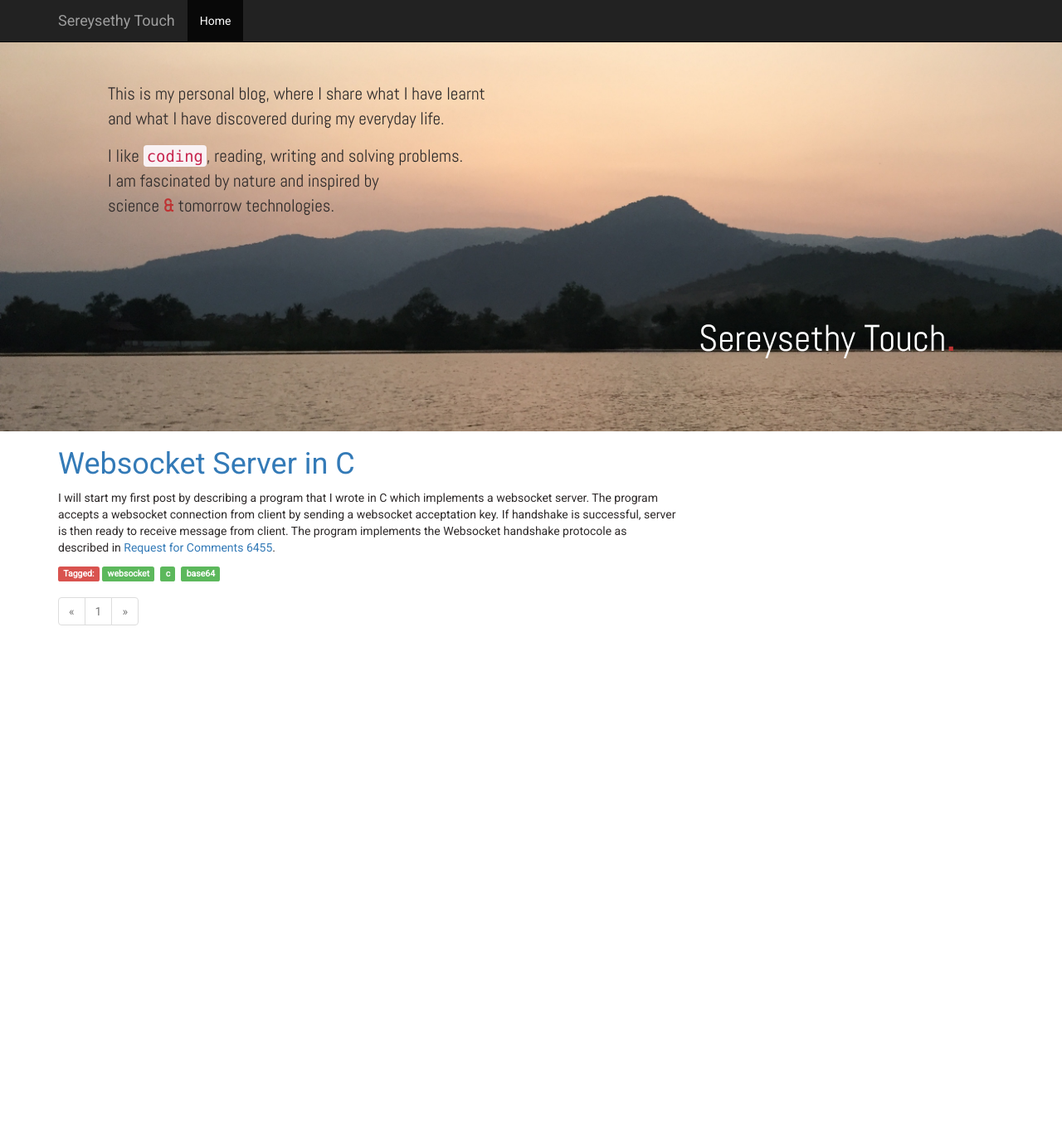
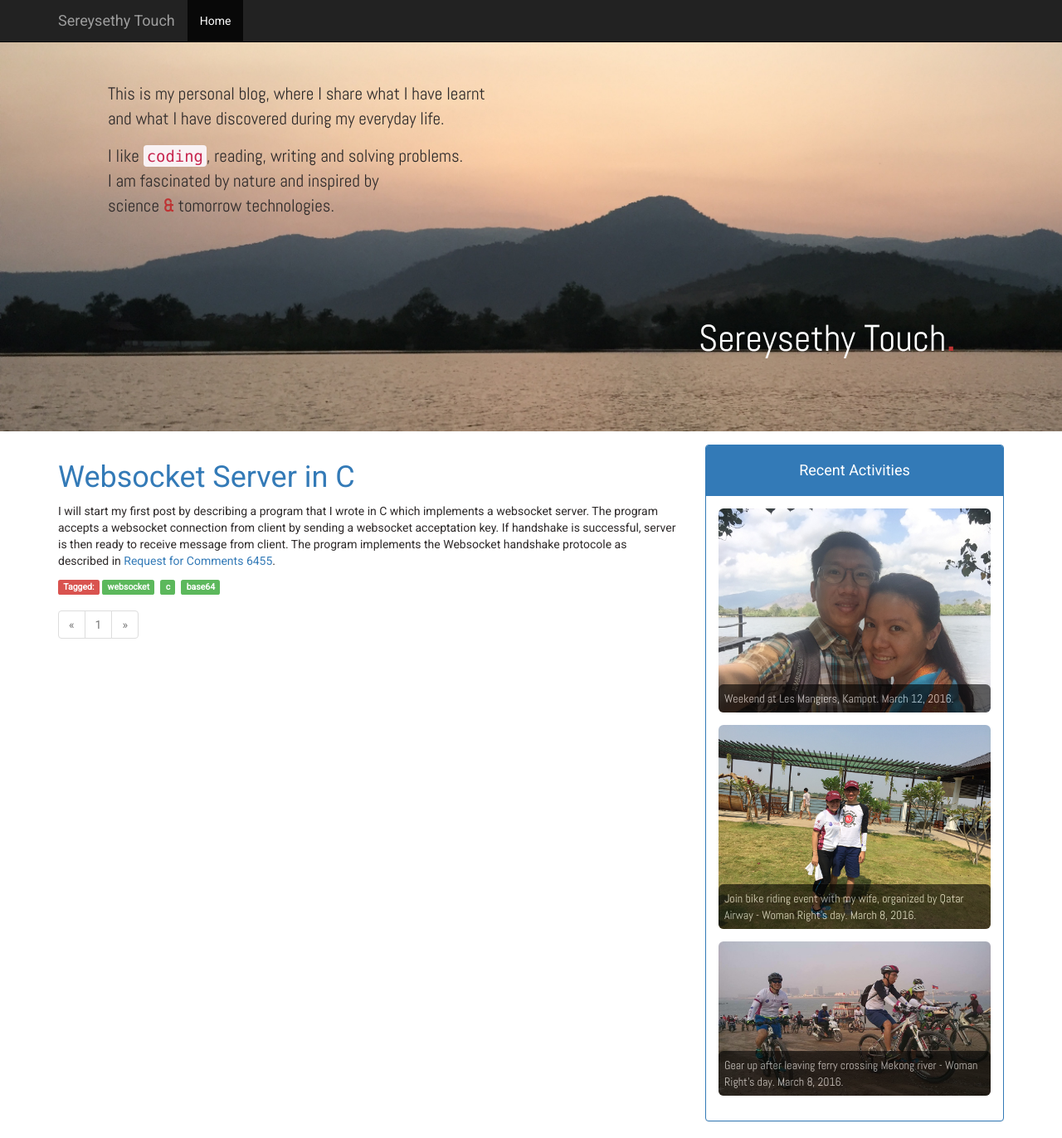
Before and after one commit to sereysethy/sereysethy.github.io, a Jekyll site: the page built from index.html, in a window 1280 px wide and 1372 px high. Shown: the whole window at 83% size. Built offline with Jekyll 4.4.1, drawn with Linux system fonts in a browser that asks for light colours; the list of posts is cut into pages by our own code.

Commit message:
Add images activity

```diff
--- a/assets/css/stylesheet.css
+++ b/assets/css/stylesheet.css
@@ -9,8 +9,9 @@ body {
 	background-size: 1600px;
 	/*background-repeat: repeat-x;*/
 	font-family: 'Abel', sans-serif;
+	margin-bottom: 16px;
+}
 
-}
 
 .jumbotron {
 	background-color: transparent;
@@ -30,3 +31,29 @@ pre {
 	border: 1px solid #272822;
 	color: #ffffff;
 }
+
+.activity-heading {
+	text-align: center;
+}
+
+.image-wrapper {
+	position: relative;
+	margin-bottom: 15px;
+}
+
+.image-wrapper .description {
+	position: absolute; /* absolute position (so we can position it where we want)*/
+    bottom: 0px; /* position will be on bottom */
+    width: 100%;
+    /* styling bellow */
+    background-color:black;
+    font-family: 'Abel';
+    color: #ffffff;
+    opacity:0.6; /* transparency */
+    border-radius: 6px;
+}
+
+.image-wrapper .description p {
+	padding: 7px;
+	margin: 0px;
+}
--- a/index.html
+++ b/index.html
@@ -26,11 +26,6 @@ title: Home | Sereysethy Touch
         {% endfor %}
       </div>
   	{% endfor %}
-    </div>
-    <div class="col-lg-4">
-      &nbsp;
-    </div>
-  </div>
 
     <!-- Pagination links -->
     <ul class="pagination">
@@ -57,4 +52,34 @@ title: Home | Sereysethy Touch
       {% endif %}
     </ul>
     <!--span class="page_number ">Page: {{ paginator.page }} of {{ paginator.total_pages }}</span-->
+    </div>
+    <!-- Right for Recent Activities -->
+    <div class="col-lg-4">
+      <div class="panel panel-primary">
+        <div class="panel-heading"><div class="activity-heading"><h4>Recent Activities</h4></div></div>
+        <div class="panel-body">
+          <div class="image-wrapper">
+            <img src="{{site.url}}/assets/img/activities/les_mangiers.jpg" class="img-responsive img-rounded" alt="Responsive image"/>
+            <div class="description">
+              <p>Weekend at Les Mangiers, Kampot. March 12, 2016.</p>
+            </div>
+          </div>
+
+          <div class="image-wrapper">
+            <img src="{{site.url}}/assets/img/activities/woman_day_qatar.jpg" class="img-responsive img-rounded" alt="Responsive image"/>
+            <div class="description">
+              <p>Join bike riding event with my wife, organized by Qatar Airway - Woman Right's day. March 8, 2016.</p>
+            </div>
+          </div>
+
+          <div class="image-wrapper">
+            <img src="{{site.url}}/assets/img/activities/bike_riding_ferry.jpg" class="img-responsive img-rounded" alt="Responsive image"/>
+            <div class="description">
+              <p>Gear up after leaving ferry crossing Mekong river - Woman Right's day. March 8, 2016.</p>
+            </div>
+          </div>
+        </div>
+      </div>
+    </div>
+  </div>
 </div><!-- /.container -->
```
Also changed, not shown: assets/img/activities/bike_riding_ferry.jpg (added), assets/img/activities/les_mangiers.jpg (added), assets/img/activities/woman_day_qatar.jpg (added). Lines whose indentation alone changed are shown as unchanged.
